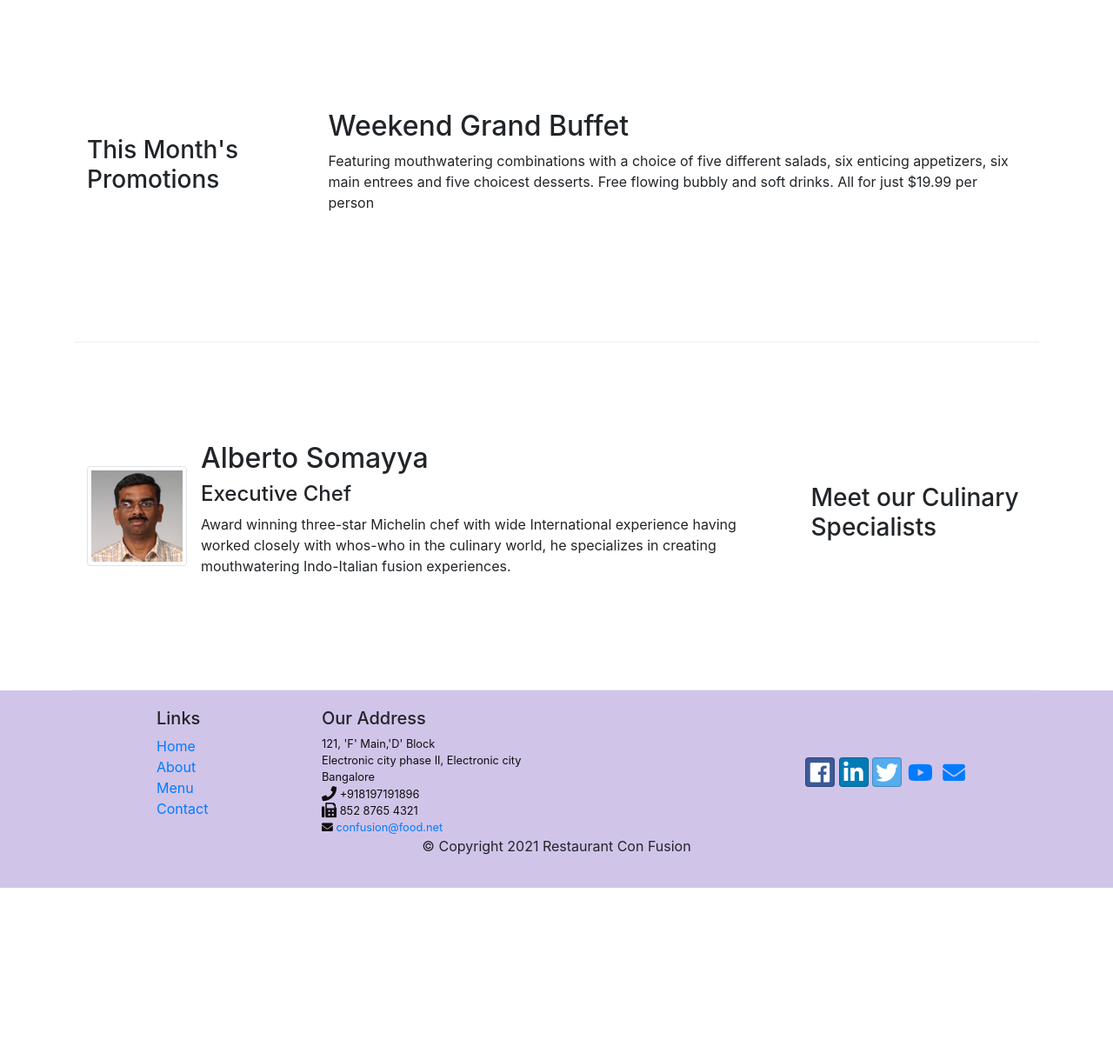
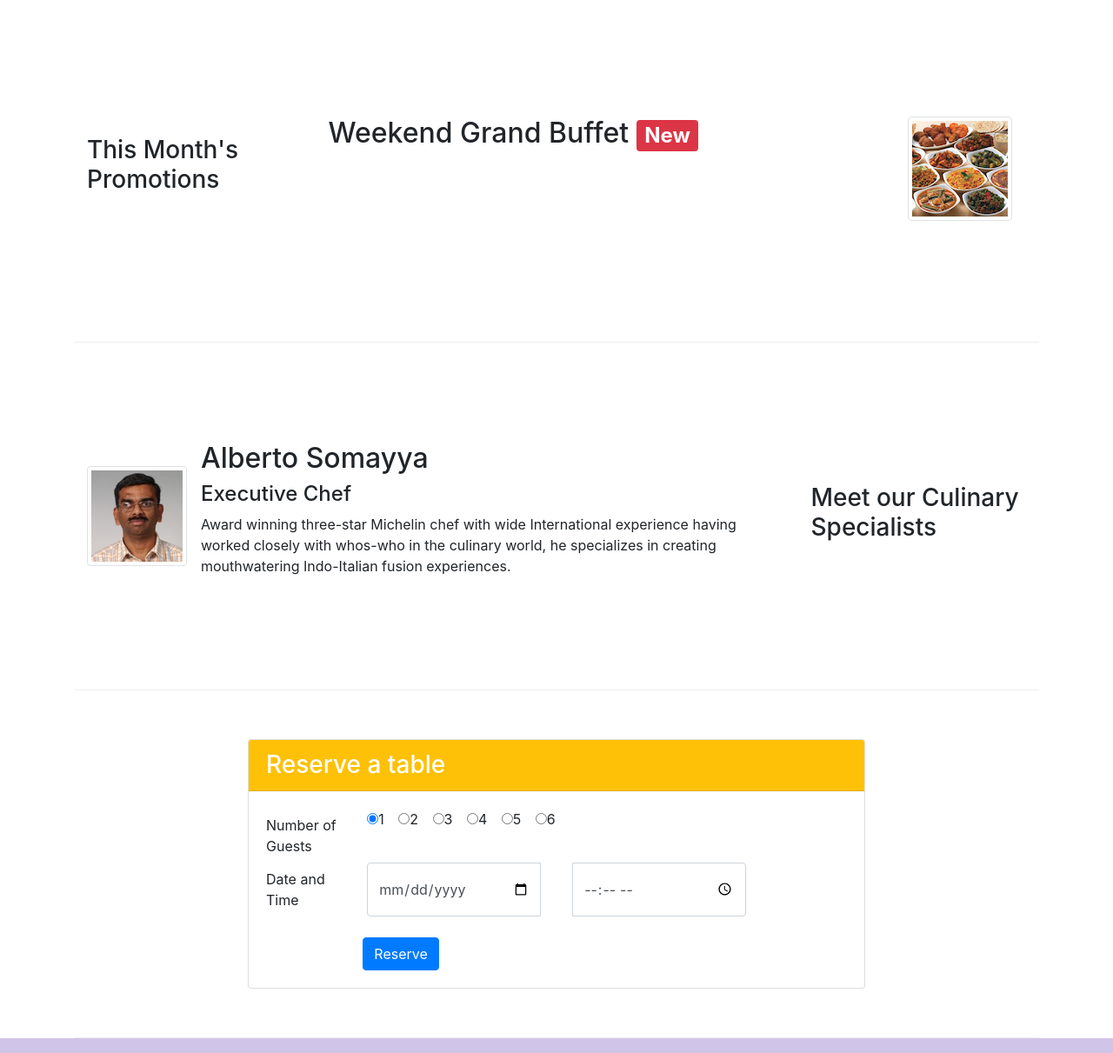
Before and after one commit to rohithkoteval/bootstrap, a website: page index.html in a window 1280 px wide. Shown: the part 740-1951 px from the top of the page at 87% size. Before the commit the page ends 1761 px from the top, so only its background shows below. Drawn offline with nearby package versions, Linux system fonts and the light colour scheme.

Commit message:
cards-badges

```diff
--- a/index.html
+++ b/index.html
@@ -2,12 +2,12 @@
 <html lang="en">
 
 <head>
-    <!-- Required meta tags always come first -->
+
     <meta charset="utf-8">
     <meta name="viewport" content="width=device-width, initial-scale=1, shrink-to-fit=no">
     <meta http-equiv="x-ua-compatible" content="ie=edge">
 
-    <!-- Bootstrap CSS -->
+
     <link rel="stylesheet" href="node_modules/bootstrap/dist/css/bootstrap.min.css">
     <link rel="stylesheet" href="https://use.fontawesome.com/releases/v5.7.0/css/all.css" integrity="sha384-lZN37f5QGtY3VHgisS14W3ExzMWZxybE1SJSEsQp9S+oqd12jhcu+A56Ebc1zFSJ" crossorigin="anonymous">
     <link rel="stylesheet" href="node_modules/bootstrap-social/bootstrap-social.css">
@@ -39,8 +39,13 @@
                     <h1>Restaurant con Fusion</h1>
                     <p>We take inspiration from the World's best cuisines, and create a unique fusion experience. Our lipsmacking creations will tickle your culinary senses!</p>
                 </div>
-                <div class="col-12 col-sm align-self-center">
+                <div class="col-12 col-sm-3 align-self-center">
                     <img src="img/logo.png" class="img-fluid"></img>
+                </div>
+                <div class="col-12 col-sm-3 align-self-center">
+                    <a href="#ReserveTablecard" style="text-decoration: none;">
+                       <button type="submit" class="btn btn-warning btn-lg btn-block">Reserve Table</button>
+                    </a>
                 </div>
             </div>
         </div>
@@ -57,8 +62,8 @@
                         src="img/uthappizza.png" alt="uthappizza">
                     <div class="media-body">
                         <h2 class="mt-0">Uthappizza
-                            <span class="badge badge-danger">Hot</span>
-                            <span class="badge badge-pill badge-secondary">$5.99</span>
+                            <span class="badge badge-danger">Hot</span>&nbsp;&nbsp;&nbsp;
+                            <span class="badge badge-pill badge-secondary">$4.99</span>
                         </h2>
                         <p class="d-none d-sm-block">A unique combination of Indian Uthappam (pancake) and Italian pizza, topped with Cerignola olives, ripe vine cherry tomatoes, Vidalia onion, Guntur chillies and Buffalo Paneer.</p>
                     </div>
@@ -72,8 +77,18 @@
                 <h3>This Month's Promotions</h3>
             </div>
             <div class="col col-sm col-md">
-                <h2>Weekend Grand Buffet</h2>
-                <p>Featuring mouthwatering combinations with a choice of five different salads, six enticing appetizers, six main entrees and five choicest desserts. Free flowing bubbly and soft drinks. All for just $19.99 per person </p>
+                <div class="media">
+                    <div class="media-body">
+                        <span>
+                            <h2 class="mt-0">Weekend Grand Buffet
+                                <span class="badge badge-danger">New</span>
+                            </h2>
+                        </span>
+                        <p class="d-none d-xs-block">Featuring mouthwatering combinations with a choice of five different salads, six enticing appetizers, six main entrees and five choicest desserts. Free flowing bubbly and soft drinks. All for just $19.99 per person </p>
+                    </div>
+                    <img class="d-flex mr-3 img-thumbnail align-self-center"
+                        src="img/buffet.png" alt="uthappizza">
+                </div>
             </div>
         </div>
 
@@ -88,7 +103,60 @@
                     <div class="media-body">
                         <h2>Alberto Somayya</h2>
                         <h4>Executive Chef</h4>
-                        <p>Award winning three-star Michelin chef with wide International experience having worked closely with whos-who in the culinary world, he specializes in creating mouthwatering Indo-Italian fusion experiences. </p>
+                        <p class="d-none d-sm-block">Award winning three-star Michelin chef with wide International experience having worked closely with whos-who in the culinary world, he specializes in creating mouthwatering Indo-Italian fusion experiences. </p>
+                    </div>
+                </div>
+            </div>
+        </div>
+
+        <div class="row row-content align-items-center" id="ReserveTablecard">
+            <div class="col-sm-8 offset-sm-2">
+                <div class="card">
+                    <h3 class="card-header bg-warning text-white">Reserve a table</h3>
+                    <div class="card-body">
+                        <form>
+                            <div class="from-group row">
+                                <label for="Noofguest" class="col-md-2 col-form-label control-label">Number of Guests</label>
+                                <div class="col-md-9">
+                                    <div class="form-check form-check-inline">
+                                        <input type="radio" checked id="1" value="1" name="Noofguest">
+                                        <label class="form-check-label" for="1">1</label>
+                                    </div>
+                                    <div class="form-check form-check-inline">
+                                        <input type="radio" id="2" value="2" name="Noofguest">
+                                        <label class="form-check-label" for="2">2</label>
+                                    </div>
+                                    <div class="form-check form-check-inline">
+                                        <input type="radio" id="3" value="3" name="Noofguest">
+                                        <label class="form-check-label" for="3">3</label>
+                                    </div>
+                                    <div class="form-check form-check-inline">
+                                        <input type="radio" id="4" value="4" name="Noofguest">
+                                        <label class="form-check-label" for="4">4</label>
+                                    </div>
+                                    <div class="form-check form-check-inline">
+                                        <input type="radio" id="5" value="5" name="Noofguest">
+                                        <label class="form-check-label" for="5">5</label>
+                                    </div>
+                                    <div class="form-check form-check-inline">
+                                        <input type="radio" id="6" value="6" name="Noofguest">
+                                        <label class="form-check-label" for="6">6</label>
+                                    </div>
+                                </div>
+                            </div>
+                            <div class="from-group row">
+                                <label for="Date&time" class="col-md-2 col-form-label">Date and Time</label>
+                                <div class="input-group col-md-8">
+                                    <input type="date" class="form-control col-md-6" id="date" placeholder="Date">
+                                    <div class="col-md-1"></div>
+                                    <input type="time" class="form-control col-md-6" id="time" placeholder="Time">
+                                </div>
+                            </div>
+                            <div class="row">
+                                &nbsp;
+                            </div>
+                            <button type="submit" class="btn btn-primary offset-md-2">Reserve</button>
+                        </form>
                     </div>
                 </div>
             </div>
@@ -120,7 +188,7 @@
                 </div>
                 <div class="col-12 col-sm-4 align-self-center">
                     <div class="text-center">
-                        <!-- <a href="http://google.com/+">Google+</a> -->
+
                         <a class="btn btn-social-icon btn-facebook" href="http://www.facebook.com/profile.php?id="><i class="fab fa-facebook fa-lg"></i></a>
                         <a class="btn btn-social-icon btn-linkedin" href="http://www.linkedin.com/in/"><i class="fab fa-linkedin-in fa-lg"></i></a>
                         <a class="btn btn-social-icon btn-twitter" href="http://twitter.com/"><i class="fab fa-twitter fa-lg"></i></a>
@@ -136,7 +204,7 @@
            </div>
         </div>
     </footer>
-<!-- jQuery first, then Popper.js, then Bootstrap JS. -->
+
 <script src="node_modules/jquery/dist/jquery.slim.min.js"></script>
 <script src="node_modules/popper.js/dist/umd/popper.min.js"></script>
 <script src="node_modules/bootstrap/dist/js/bootstrap.min.js"></script>
```
